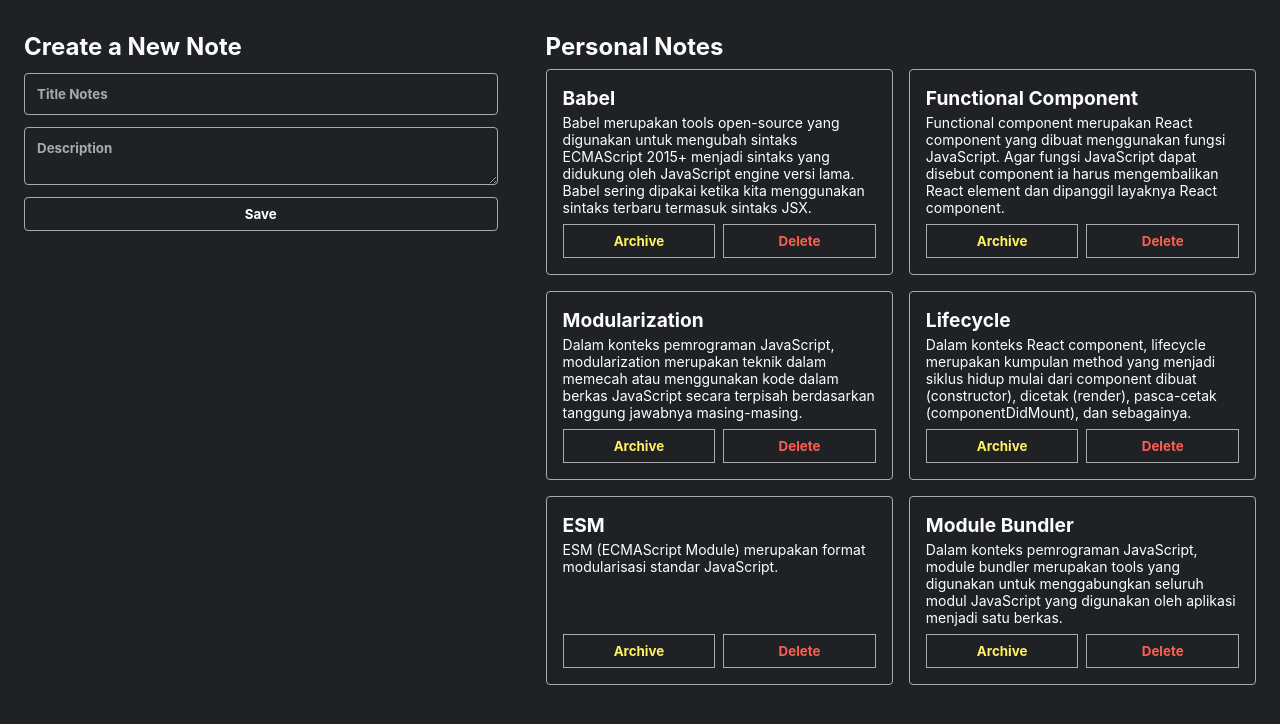
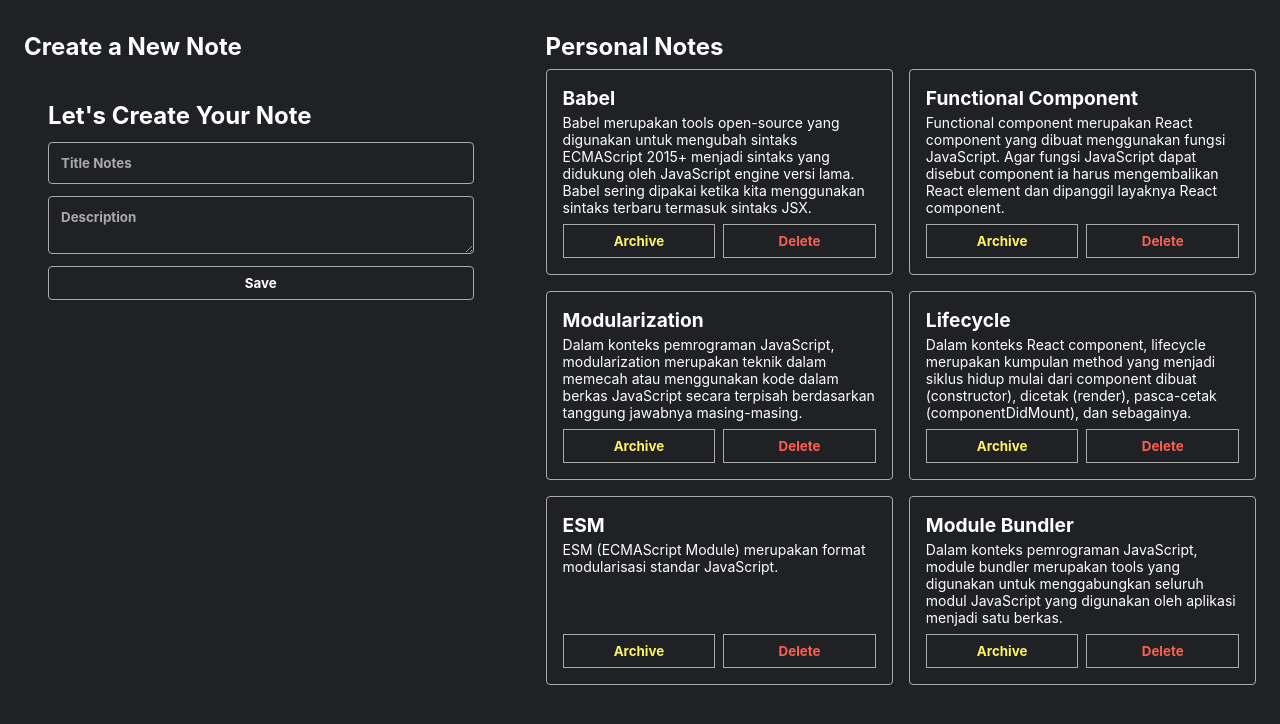
Before and after one commit to srmpandejlaki/personal-notes, a React (Vite) app: page / in a window 1280 px wide. Shown: the top 724 px of the page. Built offline with nearby package versions, Linux system fonts and the light colour scheme.

Commit message:
form tambah notes berfungsi

```diff
--- a/src/components/form-button.jsx
+++ /dev/null
@@ -1,9 +0,0 @@
-import React from 'react';
-
-function FormButton({ id, submit }) {
-  return (
-    <button className='btnForm' type='submit' onClick={() => submit(id)}>Save</button>
-  );
-}
-
-export default FormButton;
--- a/src/components/form-container.jsx
+++ b/src/components/form-container.jsx
@@ -1,13 +1,51 @@
 import React from 'react';
-import FormNotes from './form-notes';
 
-function FormContainer() {
-  return (
+class FormContainer extends React.Component {
+  constructor(props) {
+    super(props);
+    this.state = {
+      title: '',
+      body: '',
+    };
+
+    this.onTitleChangeEventHandler = this.onTitleChangeEventHandler.bind(this);
+    this.onBodyChangeEventHandler = this.onBodyChangeEventHandler.bind(this);
+    this.onSubmitEventHandler = this.onSubmitEventHandler.bind(this);
+  }
+
+  onTitleChangeEventHandler(event) {
+   this.setState(() => {
+     return {
+       title: event.target.value,
+     }
+   });
+ }
+
+ onBodyChangeEventHandler(event) {
+   this.setState(() => {
+     return {
+       body: event.target.value,
+     }
+   });
+ }
+
+ onSubmitEventHandler(event) {
+   event.preventDefault();
+   this.props.addNotes(this.state);
+ }
+
+ render() {
+   return (
     <div className='formContainer'>
-      <h1>Create a New Note</h1>
-      <FormNotes />
+      <h1>Let's Create Your Note</h1>
+      <form className='formInput' onSubmit={this.onSubmitEventHandler}>
+        <input type='text' placeholder='Title Notes' value={this.state.title} onChange={this.onTitleChangeEventHandler} />
+        <textarea placeholder='Description' value={this.state.body} onChange={this.onBodyChangeEventHandler} />
+        <button className='btnForm' type='submit' >Save</button>
+      </form>
     </div>
-  );
+   );
+ }
 }
 
 export default FormContainer;
--- a/src/components/form-input.jsx
+++ /dev/null
@@ -1,12 +0,0 @@
-import React from 'react';
-
-function FormInput({ title, body }) {
-  return (
-    <div className='formInput'>
-      <input type='text' placeholder='Title Notes' value={title} onChange={(e) => setTitle(e.target.value)}/>
-      <textarea placeholder='Description' value={body} onChange={(e) => setBody(e.target.value)}/>
-    </div>
-  );
-}
-
-export default FormInput;
--- a/src/components/form-notes.jsx
+++ /dev/null
@@ -1,14 +0,0 @@
-import React from 'react';
-import FormInput from './form-input';
-import FormButton from './form-button';
-
-function FormNotes({ title, body }) {
-  return (
-    <div className='formNotes'>
-      <FormInput title={title} body={body} ></FormInput>
-      <FormButton></FormButton>
-    </div>
-  );
-}
-
-export default FormNotes;
--- a/src/components/main.jsx
+++ b/src/components/main.jsx
@@ -1,14 +1,65 @@
 import React from 'react';
+import NotesList from './notes-list';
+import { getInitialData } from '../utils/index';
 import FormContainer from './form-container';
-import NotesContainer from './notes-container';
 
-function Main() {
-  return (
-    <div className='main'>
-      <FormContainer />
-      <NotesContainer />
-    </div>
-  );
+class Main extends React.Component {
+  constructor(props) {
+    super(props);
+    this.state = {
+      notes: getInitialData(),
+    };
+
+    this.onAddNotesHandler = this.onAddNotesHandler.bind(this);
+    this.onArchiveHandler = this.onArchiveHandler.bind(this);
+    this.onDeleteHandler = this.onDeleteHandler.bind(this);
+  }
+
+  onAddNotesHandler({ title, body }) {
+   this.setState((prevState) => {
+     return {
+       notes: [
+         ...prevState.notes,
+         {
+           id: +new Date(),
+           title,
+           body,
+           createdAt: +new Date(),
+         }
+       ]
+     }
+   });
+ }
+
+  onArchiveHandler(id) {
+    const notes = this.state.notes.map((note) => {
+      if (note.id === id) {
+        return {...note, isArchived: true };
+      }
+      return note;
+    });
+    this.setState({ notes });
+  }
+
+  onDeleteHandler(id) {
+    const notes = this.state.notes.filter((note) => note.id!== id);
+    this.setState({ notes });
+  }
+
+  render() {
+    return (
+      <div className='main'>
+        <div className='formContainer'>
+          <h1>Create a New Note</h1>
+          <FormContainer addNotes={this.onAddNotesHandler} />
+        </div>
+        <div className='notesContainer'>
+          <h1>Personal Notes</h1>
+          <NotesList notes={this.state.notes} onArchive={this.onArchiveHandler} onDelete={this.onDeleteHandler} />
+        </div>
+      </div>
+    );
+  }
 }
 
 export default Main;
--- a/src/components/notes-container.jsx
+++ /dev/null
@@ -1,41 +0,0 @@
-import React from 'react';
-import NotesList from './notes-list';
-import { getInitialData } from '../utils/index';
-
-class NotesContainer extends React.Component {
-  constructor(props) {
-    super(props);
-    this.state = {
-      notes: getInitialData(),
-    };
-
-    this.onArchiveHandler = this.onArchiveHandler.bind(this);
-    this.onDeleteHandler = this.onDeleteHandler.bind(this);
-  }
-
-  onArchiveHandler(id) {
-    const notes = this.state.notes.map((note) => {
-      if (note.id === id) {
-        return {...note, isArchived: true };
-      }
-      return note;
-    });
-    this.setState({ notes });
-  }
-
-  onDeleteHandler(id) {
-    const notes = this.state.notes.filter((note) => note.id!== id);
-    this.setState({ notes });
-  }
-
-  render() {
-    return (
-      <div className='notesContainer'>
-        <h1>Personal Notes</h1>
-        <NotesList notes={this.state.notes} onArchive={this.onArchiveHandler}  onDelete={this.onDeleteHandler} />
-      </div>
-    );
-  }
-}
-
-export default NotesContainer;
--- a/src/components/notes-list.jsx
+++ b/src/components/notes-list.jsx
@@ -2,10 +2,12 @@
 import NotesItem from './notes-item';
 
 function NotesList({ notes, onArchive, onDelete }) {
+  console.log(notes.id, notes);
   return (
     <div className='notesList'>
       {notes.map((note) => (
-        <NotesItem key={note.id}
+        <NotesItem
+        key={note.id}
         id={note.id}
         onArchive={onArchive}
         onDelete={onDelete}
```
